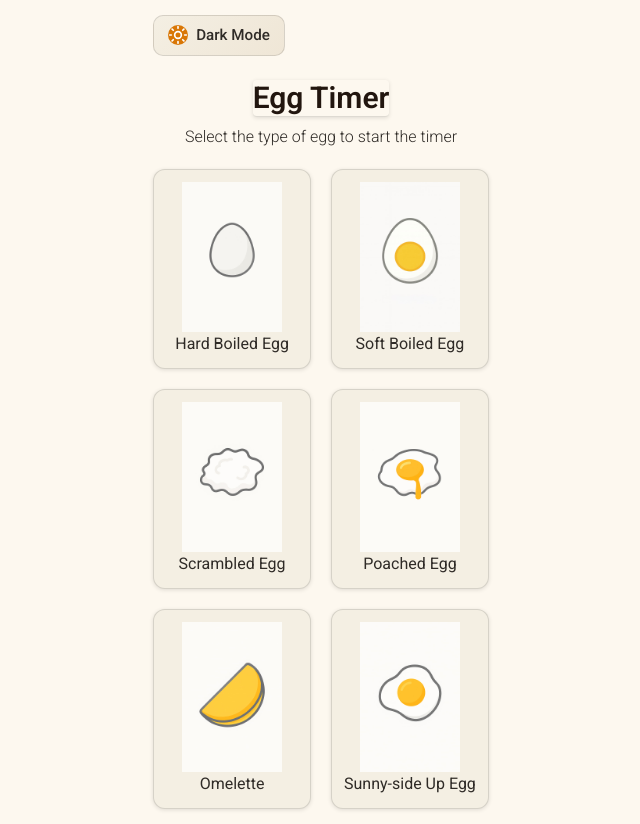
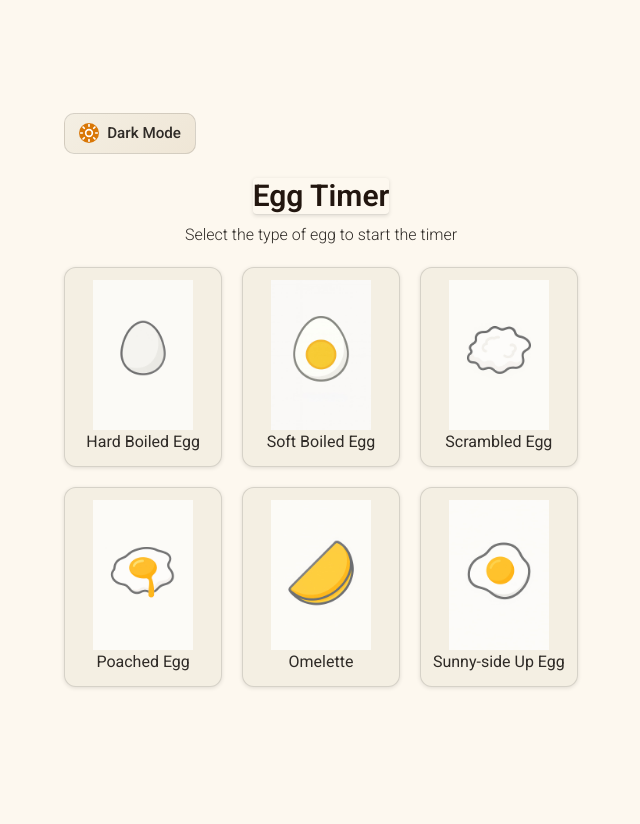
Before and after one commit to MoldovianuHalyna/EggTimer, a React (Vite) app: page / in a window 1280 px wide. Shown: the whole page, without its empty margins (319-959 px from the left). After the commit the page ends 800 px from the top, so only its background shows below. Built offline with nearby package versions, Linux system fonts and the light colour scheme.

Commit message:
grid changed

```diff
--- a/src/components/EggList/Egglist.jsx
+++ b/src/components/EggList/Egglist.jsx
@@ -14,7 +14,7 @@ const Egglist = () => {
   };
 
   return (
-    <div className="mt-5 grid grird-cols-1 place-items-cente gap-10 md:grid-cols-2 md:gap-5">
+    <div className="mt-5 grid grird-cols-1 place-items-cente gap-10 md:grid-cols-3 md:gap-5">
       {EGGS.map((egg) => (
         <EgglistItem
           key={egg.label}
```
